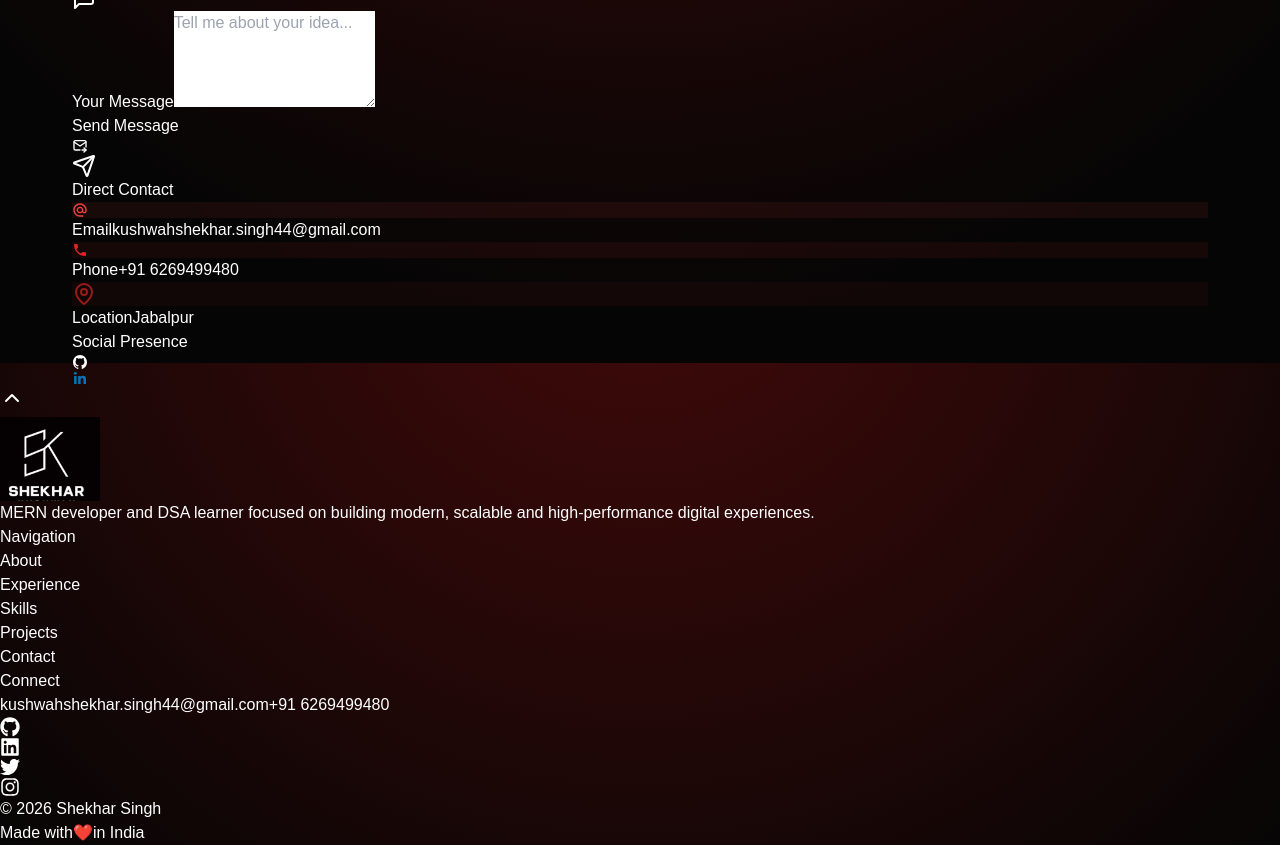
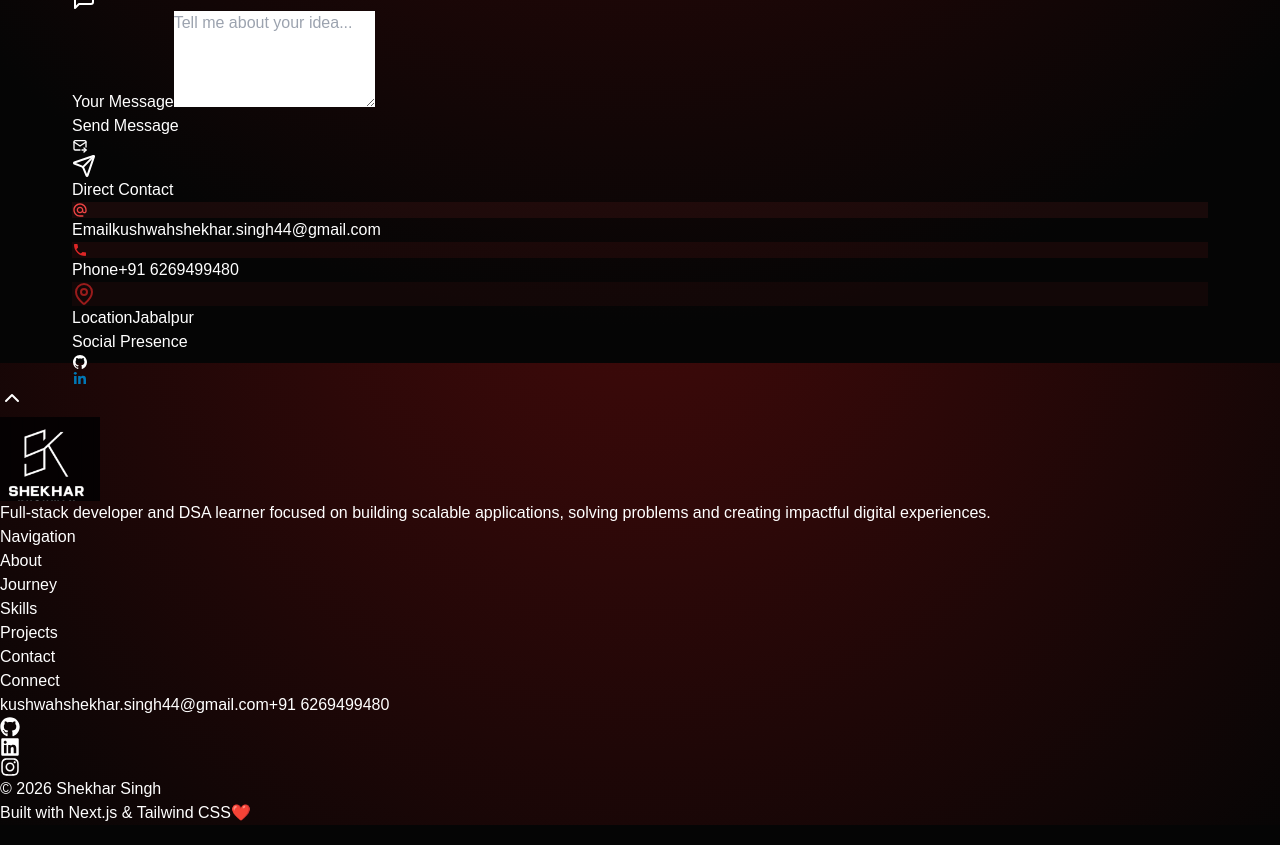
Before and after one commit to CarismaticX/Personal-Portfolio, a Next.js app: page / in a window 1280 px wide. Shown: the part 5237-6082 px from the top of the page. Built offline with nearby package versions, Linux system fonts and the light colour scheme.

Commit message:
feat(footer): add footer navigation and social links

```diff
--- a/src/app/components/Footer.tsx
+++ b/src/app/components/Footer.tsx
@@ -71,10 +71,7 @@ const Footer = () => (
           max-w-xs
           ">
 
-            MERN developer and DSA learner
-            focused on building modern,
-            scalable and high-performance
-            digital experiences.
+            Full-stack developer and DSA learner focused on building scalable applications, solving problems and creating impactful digital experiences.
 
           </p>
 
@@ -109,9 +106,9 @@ const Footer = () => (
               },
 
               {
-                label:"Experience",
-                to:"experience"
-              },
+                  label: "Journey",
+                 to: "experience",
+                },
 
               {
                 label:"Skills",
@@ -262,24 +259,7 @@ const Footer = () => (
 
             </Link>
 
-            <Link
-              href={personalData.twitter}
-              target="_blank"
-              className="
-              p-2
-              rounded-lg
-              bg-white/5
-              hover:bg-red-500/10
-              hover:text-red-500
-              transition-all
-              border
-              border-white/5
-              "
-            >
 
-              <FaTwitter size={20}/>
-
-            </Link>
 
             <Link
               href={personalData.Instagram}
@@ -344,7 +324,7 @@ const Footer = () => (
         gap-2
         ">
 
-          Made with
+          Built with Next.js & Tailwind CSS
 
           <span className="
           text-red-600
@@ -355,7 +335,7 @@ const Footer = () => (
 
           </span>
 
-          in India
+
 
         </p>
 
```
